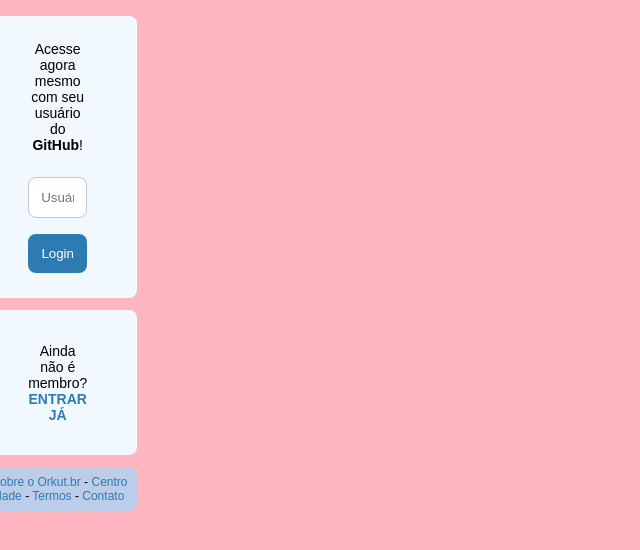
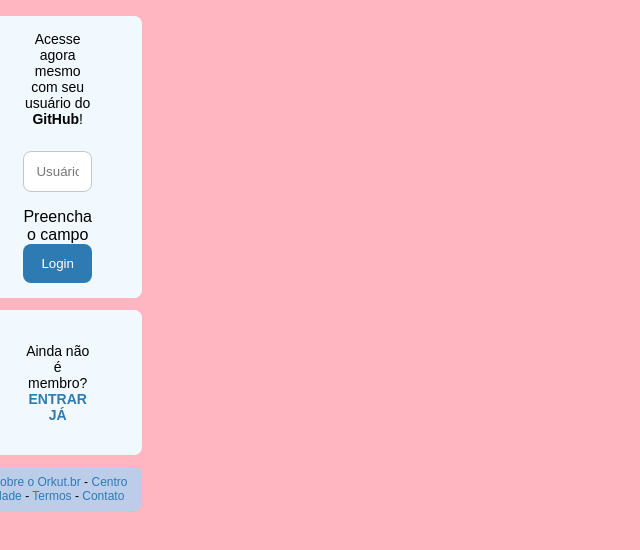
Before and after one commit to pinheiroduda/alurakut, a Next.js app: page /login in a window 1280 px wide. Shown: the top 550 px of the page, without its empty margins (0-640 px from the left). Built offline with nearby package versions, Linux system fonts and the light colour scheme.

Commit message:
feat: add useRouter and router.push

```diff
--- a/pages/login.js
+++ b/pages/login.js
@@ -1,6 +1,10 @@
 import React from 'react'
+import { useRouter } from 'next/router' // o useRouter permite que usemos o sistema de roteamento do React - Hook do Next.js
 
 export default function LoginScreen() {
+  const router = useRouter()
+  const [githubUser, setGithubUser] = React.useState('')
+
   return (
     <main
       style={{
@@ -29,19 +33,27 @@ export default function LoginScreen() {
         </section>
 
         <section className="formArea">
-          <form className="box">
+          <form
+            className="box"
+            onSubmit={eventInfos => {
+              eventInfos.preventDefault()
+              alert('Alguém clicou no botão!')
+              console.log('Usuário', githubUser)
+              router.push('/', {})
+            }}
+          >
             <p>
               Acesse agora mesmo com seu usuário do <strong>GitHub</strong>!
             </p>
-            <input placeholder="Usuário" />
-            <button
-              onClick={() => {
-                alert('Alguém clicou no botão!')
+            <input
+              placeholder="Usuário"
+              value={githubUser}
+              onChange={() => {
+                setGithubUser(event.target.value)
               }}
-              type="submit"
-            >
-              Login
-            </button>
+            />
+            {githubUser.length === 0 ? 'Preencha o campo' : ''}
+            <button type="submit">Login</button>
           </form>
 
           <footer className="box">
```
